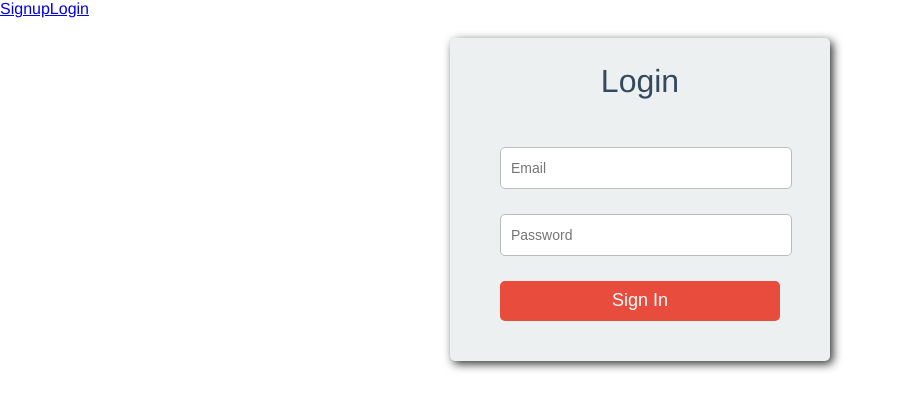
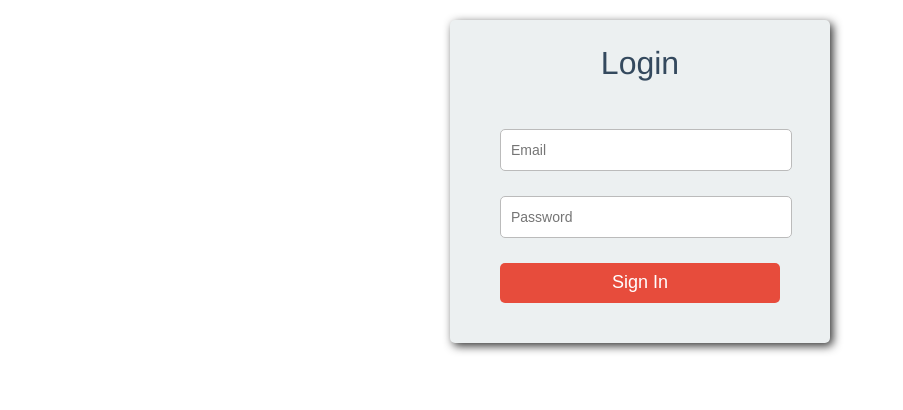
Before and after one commit to JohnMwendwa/node-react-task-manager, a React (Create React App) app in the folder client/: page /login in a window 1280 px wide. Shown: the top 410 px of the page, without its empty margins (0-903 px from the left). Built offline with nearby package versions, Linux system fonts and the light colour scheme.

Commit message:
remove navbar

```diff
--- a/client/src/components/Login.js
+++ b/client/src/components/Login.js
@@ -1,6 +1,5 @@
 import React,{useState} from 'react'
-import { useNavigate } from 'react-router-dom';
-import Navbar from './Navbar';
+import { useNavigate,Link } from 'react-router-dom';
 import './css/Login.css'
 
 function Login() {
@@ -29,7 +28,6 @@ function Login() {
 
     return (
       <div>
-        <Navbar />
       <div className="Login__wrap">
         <h2>Login</h2>
           <form onSubmit={handleSubmit} className='Login__form'>
```
